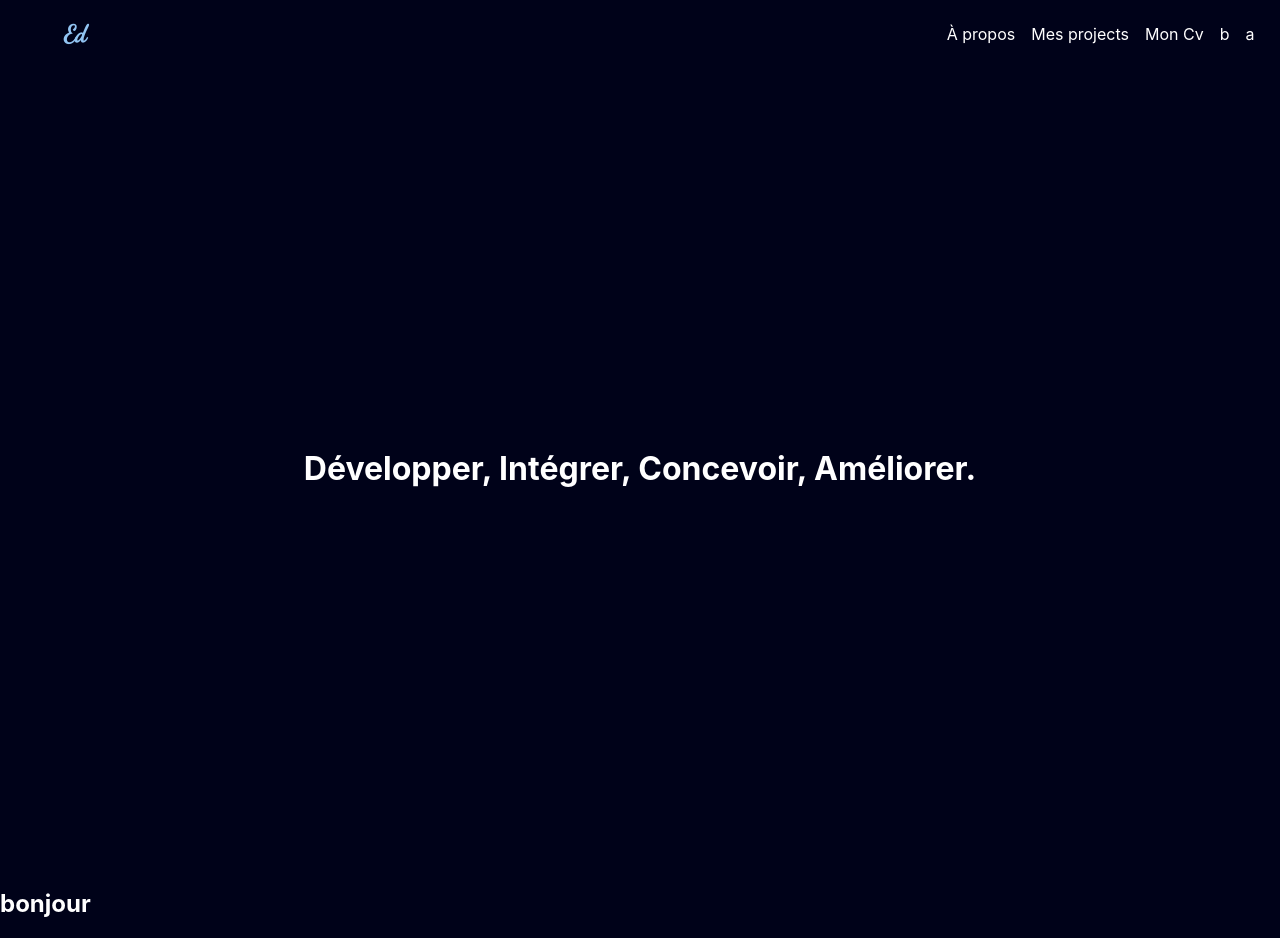
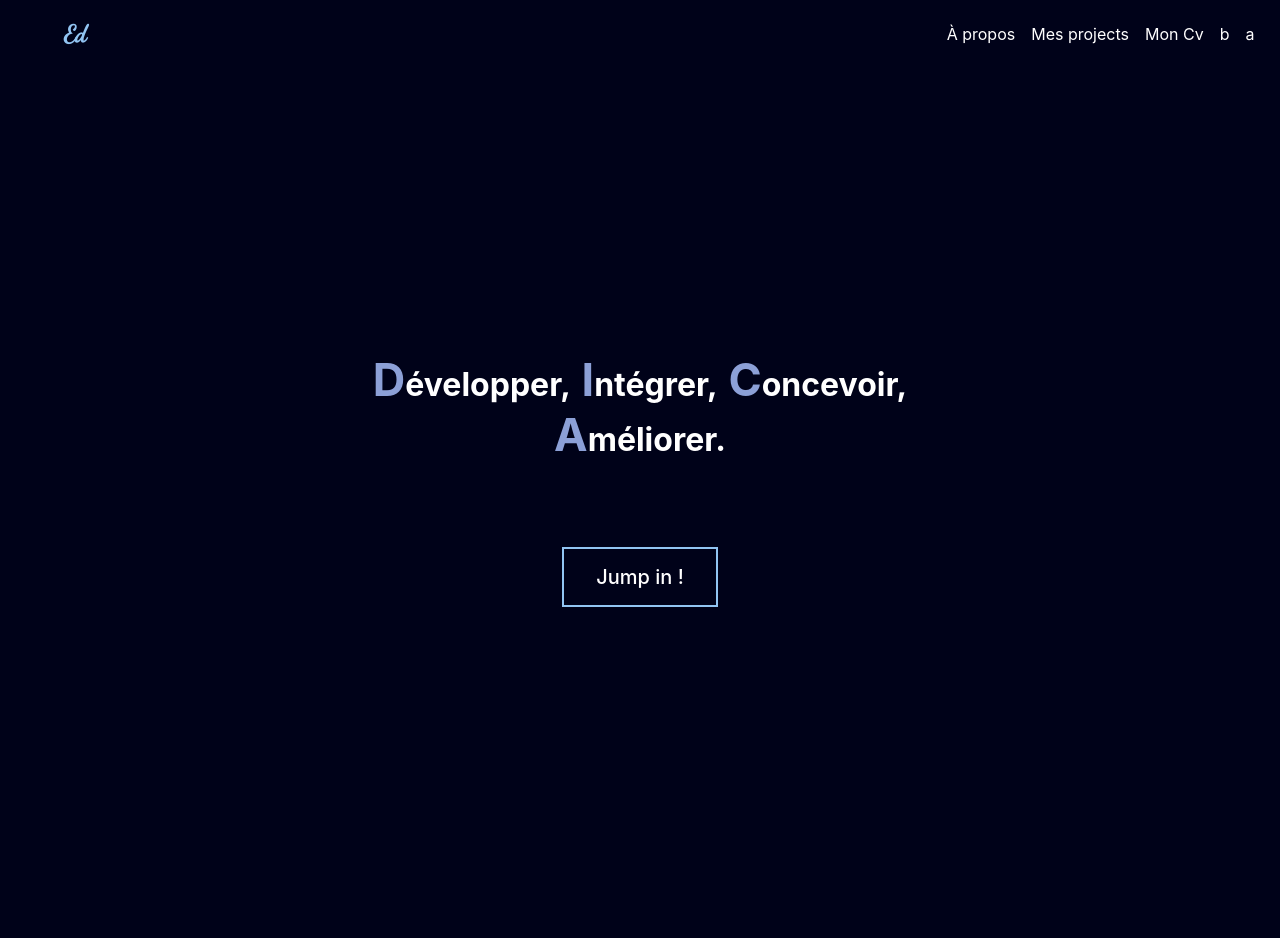
Before and after one commit to EdwinDij/portfolio2.0, a Next.js app: page /components/helloworld in a window 1280 px wide. After the commit the page ends 869 px from the top, so only its background shows below. Built offline with nearby package versions, Linux system fonts and the light colour scheme.

Commit message:
background léger a mettre premiere page terminé sans les routes

```diff
--- a/pages/components/helloworld.jsx
+++ b/pages/components/helloworld.jsx
@@ -1,14 +1,19 @@
-import React from 'react'
+import {React, Link} from 'react'
 
 export default function helloworld() {
     return (
         <div className='helloworld'>
             <div className="title-zone">
                 <h1 className="hook">
-                    Développer, Intégrer, Concevoir, Améliorer.
+                    <span className='letter-color'>D</span>évelopper,
+                    <span className='letter-color'> I</span>ntégrer,
+                    <span className='letter-color'> C</span>oncevoir, <br></br>
+                    <span className='letter-color'> A</span>méliorer.
                 </h1>
+                <div className="getIn">
+                    <p className='getIn-text'> Jump in ! </p>
+                </div>
             </div>
-            <h2>bonjour</h2>
         </div>
     )
 }
--- a/styles/globals.scss
+++ b/styles/globals.scss
@@ -1,4 +1,5 @@
 @import url('https://fonts.googleapis.com/css2?family=Dancing+Script&display=swap');
+@import './variable.scss';
 
 html,
 body {
@@ -6,7 +7,7 @@ body {
   margin: 0;
   font-family: -apple-system, BlinkMacSystemFont, Segoe UI, Roboto, Oxygen,
     Ubuntu, Cantarell, Fira Sans, Droid Sans, Helvetica Neue, sans-serif;
-    background-color: #000219;
+    background-color: $primary-color;
     color: white;
 }
 
--- a/styles/helloworld.scss
+++ b/styles/helloworld.scss
@@ -1,9 +1,37 @@
+@import './variable.scss';
 .title-zone {
     height: 100vh;
     display: flex;
     justify-content: center;
     flex-direction: column;
+    gap: 4rem;
 }
+
+.letter-color {
+    color: $ternary-color;
+    font-size: 45px;
+}
+
 .hook {
     text-align: center;
 }
+
+.getIn {
+    margin: 0 auto;
+    border: $secondary-color 2px solid;
+    background: linear-gradient(to left, $primary-color 50%, $ternary-color 50%);
+    background-size: 200% 100%;
+    background-position: right bottom;
+    transition: all .5s ease;
+}
+
+.getIn:hover {
+   cursor: pointer;
+   background-position: left bottom;
+}
+
+.getIn-text {
+    margin: 1rem 2rem;
+    font-size: 20px;
+    font-weight: 500;
+}
--- a/styles/navbar.scss
+++ b/styles/navbar.scss
@@ -1,3 +1,5 @@
+@import './variable.scss';
+
 .header {
     margin-right: 2%;
     margin-left: 5%;
@@ -15,6 +17,6 @@ justify-content: space-between;
 }
 
 .ed {
-    color:#91C4F2;
+    color: $secondary-color;
     font-family: Dancing Script;
   }
--- a/styles/variable.scss
+++ b/styles/variable.scss
@@ -0,0 +1,3 @@
+$primary-color: #000219;
+$secondary-color: #91C4F2;
+$ternary-color: #8CA0D7;
```
